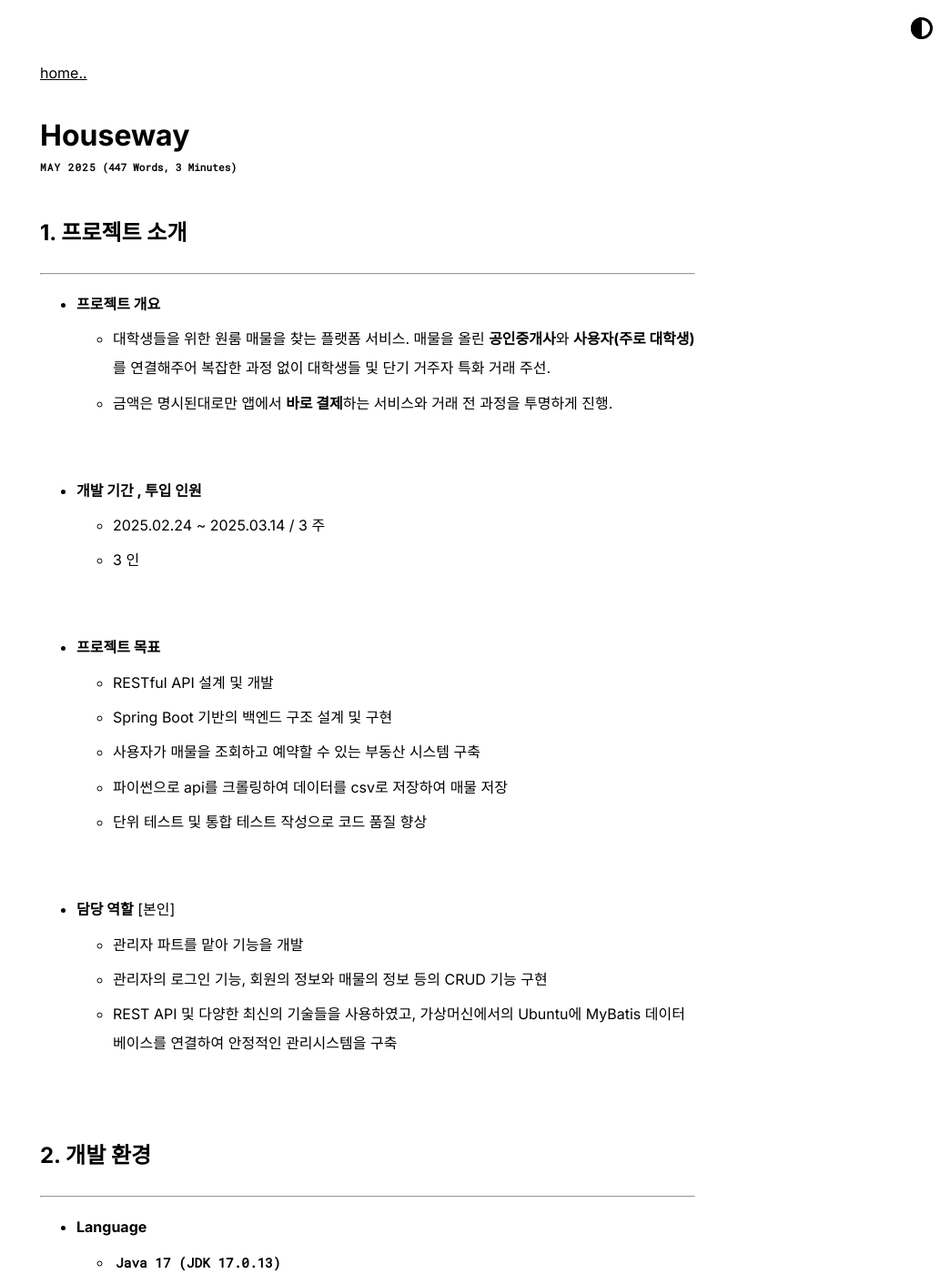
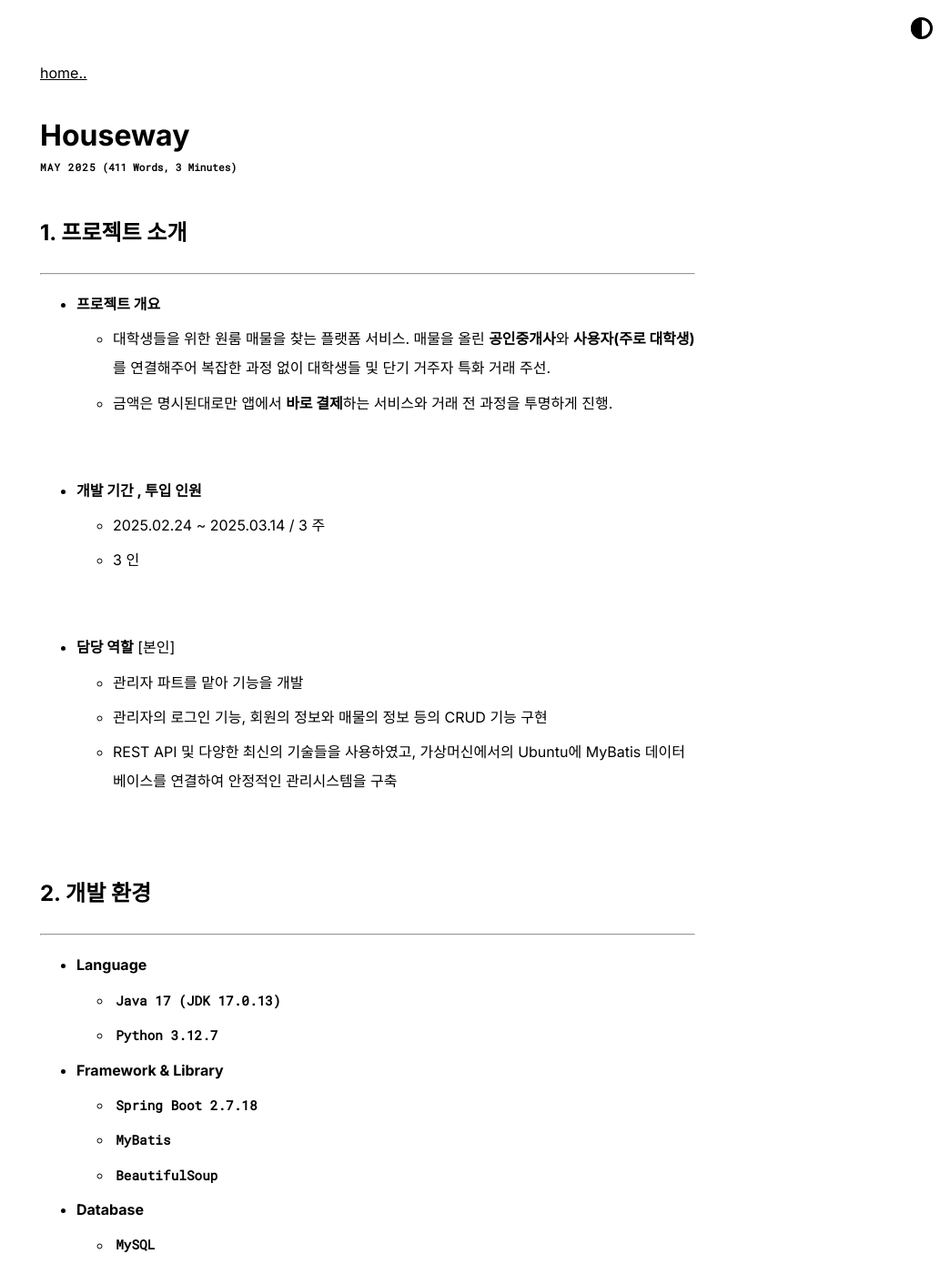
Before and after one commit to BangJeongBin/BangJeongBin.github.io, a Jekyll site: the page built from _posts/2025-05-05-houseway.md, in a window 1280 px wide and 1400 px high. Shown: the whole window at 91% size, without its empty margins (236-1280 px from the left). Built offline with Jekyll 4.4.1, drawn with Linux system fonts in a browser that asks for light colours; some of the changed text lies outside the part shown.

Commit message:
Update 2025-05-05-houseway.md

```diff
--- a/_posts/2025-05-05-houseway.md
+++ b/_posts/2025-05-05-houseway.md
@@ -13,15 +13,6 @@ layout: post
 - **개발 기간 , 투입 인원**
 	- 2025.02.24 ~ 2025.03.14 / 3 주
 	- 3 인
-
-<br>
-
-- **프로젝트 목표**
-	- RESTful API 설계 및 개발
-	- Spring Boot 기반의 백엔드 구조 설계 및 구현
-	- 사용자가 매물을 조회하고 예약할 수 있는 부동산 시스템 구축
-	- 파이썬으로 api를 크롤링하여 데이터를 csv로 저장하여 매물 저장
-	- 단위 테스트 및 통합 테스트 작성으로 코드 품질 향상
 
 <br>
 
@@ -63,7 +54,8 @@ layout: post
 ---
 - RESTful API 설계 및 개발
 - Spring Boot 기반의 백엔드 구조 설계 및 구현
-- MariaDB와 MyBatis를 통한 데이터베이스 연동
+- 사용자가 매물을 조회하고 예약할 수 있는 부동산 시스템 구축
+- 파이썬으로 api를 크롤링하여 데이터를 csv로 저장하여 매물 저장
 - 단위 테스트 및 통합 테스트 작성으로 코드 품질 향상
 
 <br>
```
